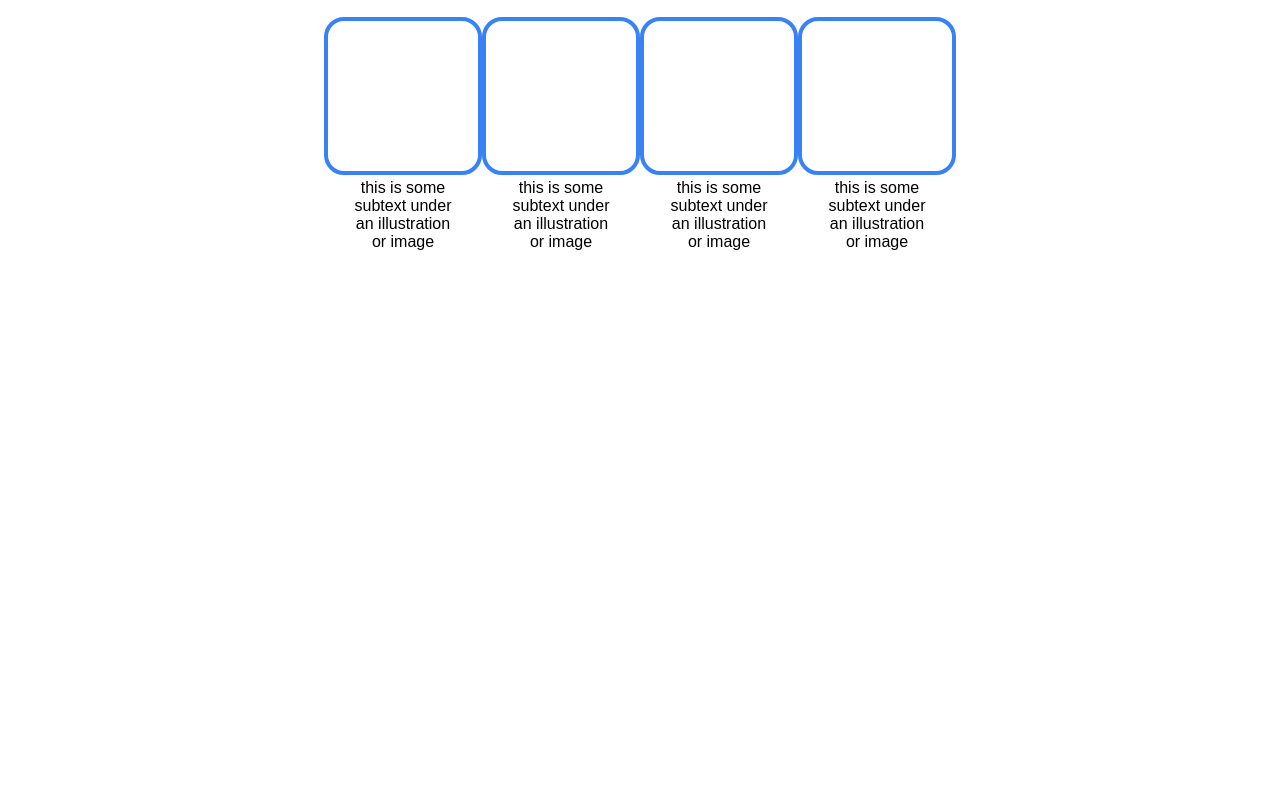
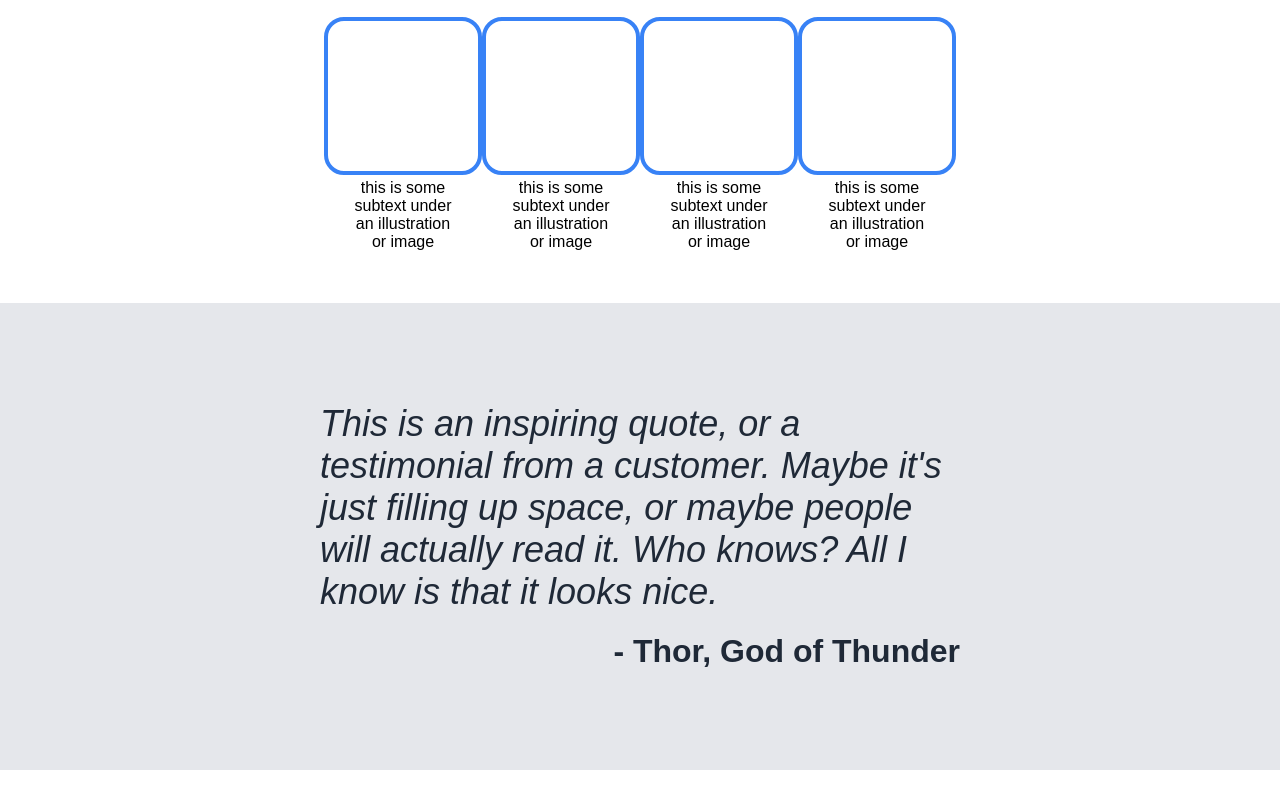
Before and after one commit to coder7475/odin_landing_page, a plain HTML site: page index.html in a window 1280 px wide. Shown: the part 689-1489 px from the top of the page. Before the commit the page ends 1020 px from the top, so only its background shows below. Drawn offline with Linux system fonts and the light colour scheme.

Commit message:
feat: add the quote section:

```diff
--- a/index.css
+++ b/index.css
@@ -94,7 +94,7 @@
   display: flex;
   justify-content: center;
   align-items: center;
-  margin: 50px 500px;
+  margin: 50px 550px;
 }
 
 .random-images div {
@@ -107,7 +107,7 @@
 
 .random-header {
   font-size: 36px;
-  font-weight: 900;
+  font-weight: 1000;
   color: #1f2937;
 }
 .text {
@@ -123,3 +123,30 @@
   border: 4px solid #3882F6;
   border-radius: 20px;
 }
+
+/* quote section */
+.quote-section {
+  background-color: #E5E7EB;
+  color: #1f2937;
+  font-size: 36px;
+  font-weight: 300;
+  font-style: italic;
+  /* width: 50%; */
+}
+
+.quote-section > p {
+  width: 50%;
+  margin: auto;
+  padding-top:  100px;
+}
+
+.quote-section > h1 {
+  font-style: normal;
+  font-size: 32px;
+  font-weight: bold;
+  width: 50%;
+  text-align: end;
+  margin: auto;
+  padding-top: 20px;
+  padding-bottom: 100px;
+}
--- a/index.html
+++ b/index.html
@@ -50,5 +50,13 @@
               <p class="text">this is some subtext under an illustration or image</p>
           </div>
       </div>
+      <div class="quote-section">
+        <p>
+          This is an inspiring quote, or a testimonial from a customer.
+          Maybe it's just filling up space, or maybe people will actually
+          read it. Who knows? All I know is that it looks nice.
+        </p>
+        <h1>- Thor, God of Thunder</h1>
+      </div>
   </body>
 </html>
```
